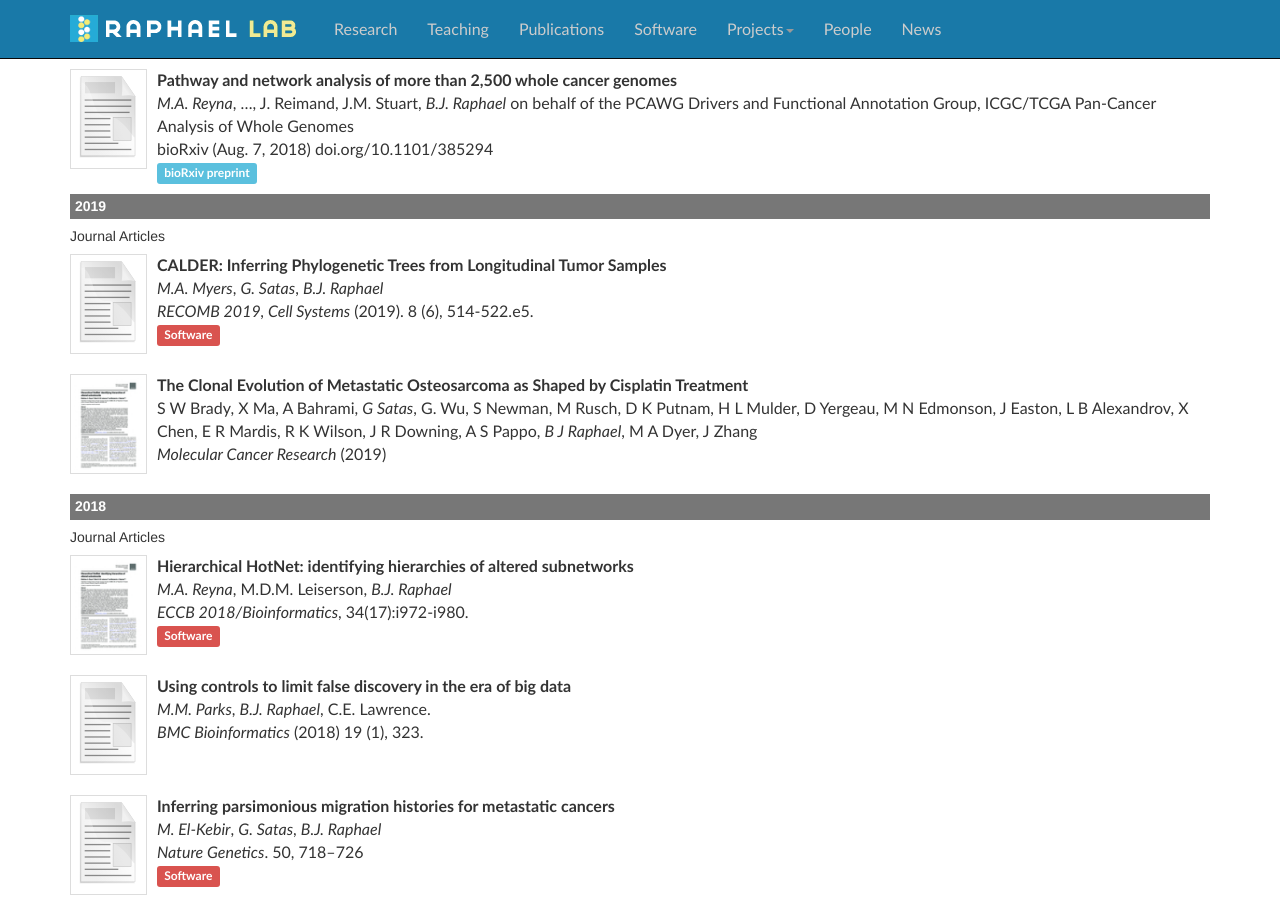
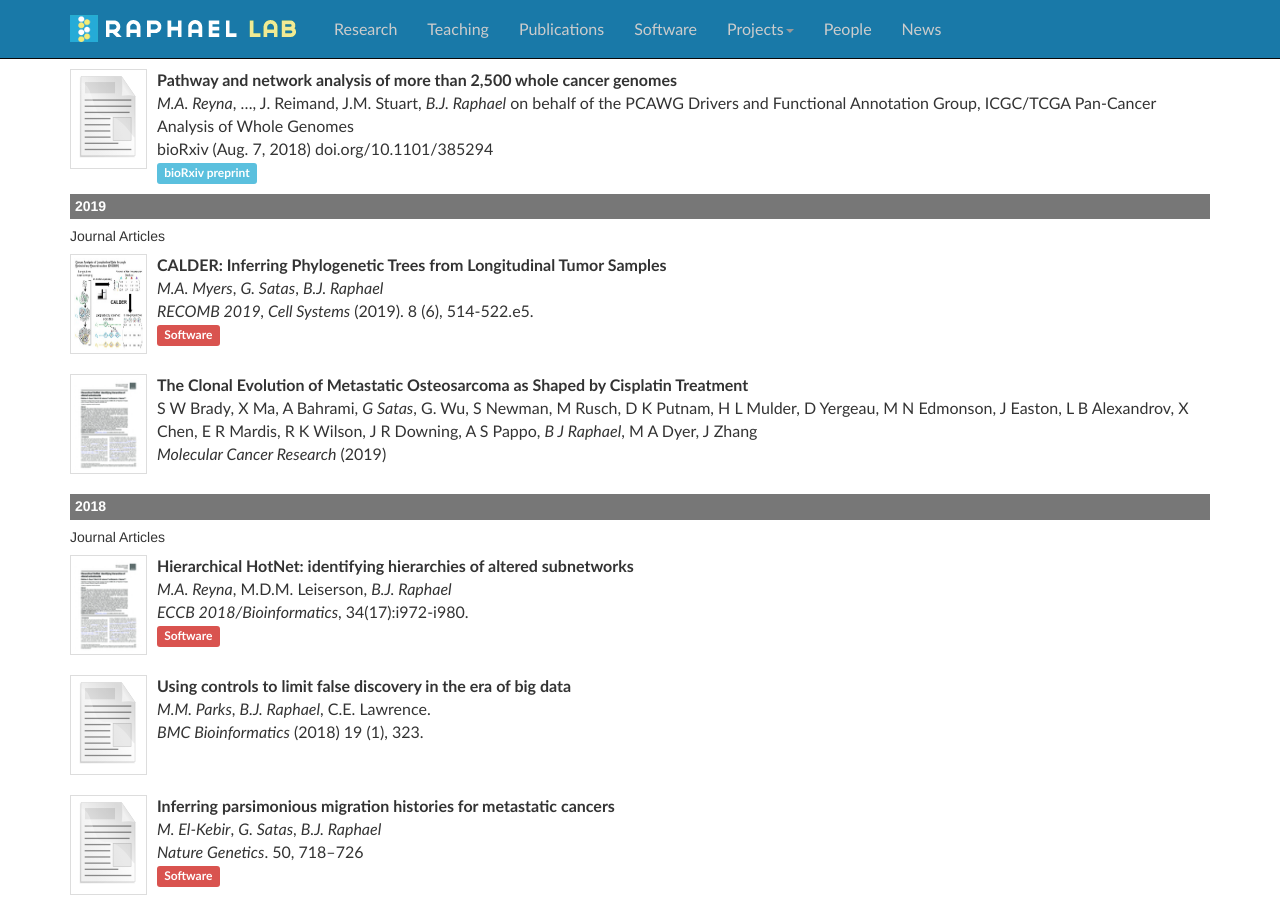
Before and after one commit to raphael-group/raphael-group.github.io, a Jekyll site: the page built from publications/index.md, in a window 1280 px wide and 900 px high, scrolled down 577 px. Built offline with Jekyll 4.4.1, drawn with Linux system fonts in a browser that asks for light colours; nearby versions of some CDN libraries; comment, search, counter and statistics services are not loaded.

Commit message:
added CALDER figure

```diff
--- a/publications/index.md
+++ b/publications/index.md
@@ -90,7 +90,7 @@ container_css_class: container publications
 
 ##### Journal Articles
 
-* [![CALDER](../assets/img/papers/missing.svg)](https://www.sciencedirect.com/science/article/pii/S2405471219301917)
+* [![CALDER](../assets/img/papers/CALDER-abstract-fig.jpg)](https://www.sciencedirect.com/science/article/pii/S2405471219301917)
 	**CALDER: Inferring Phylogenetic Trees from Longitudinal Tumor Samples**
 
 	_M.A. Myers_, _G. Satas_, _B.J. Raphael_
```
